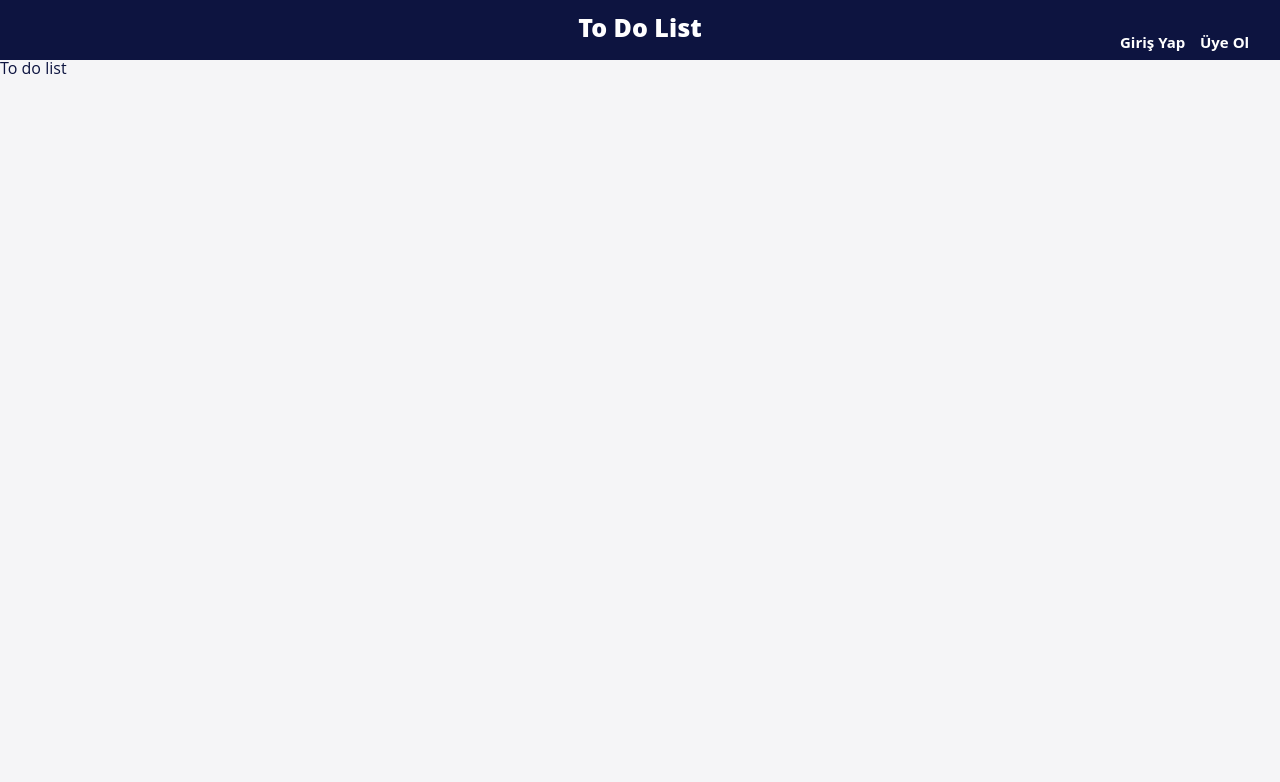
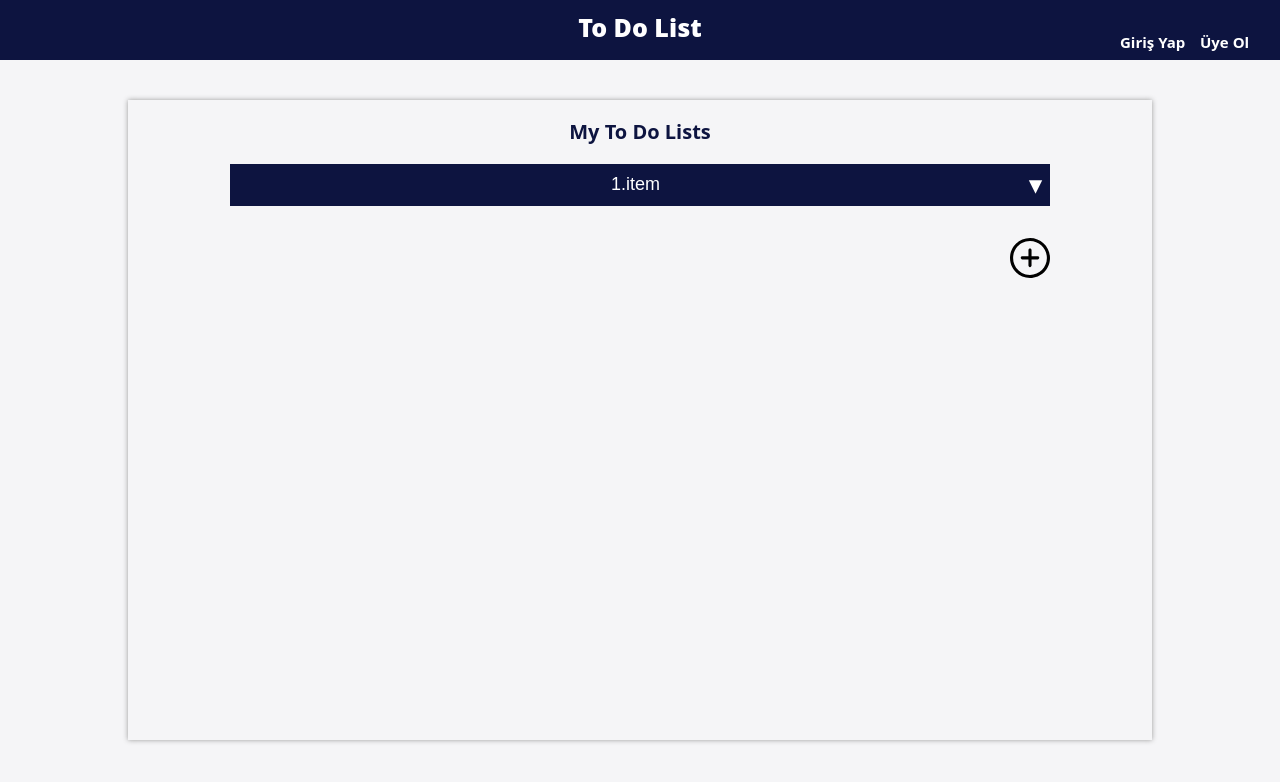
Before and after one commit to NurUcar/to-do-list, a Django app: page / in a window 1280 px wide. Shown: the top 782 px of the page. Run offline with Django 3.2, Linux system fonts and the light colour scheme; some libraries are stand-ins or nearby versions.

Commit message:
add to-do-list html css javascripts

```diff
--- a/core/static/css/style.css
+++ b/core/static/css/style.css
@@ -137,3 +137,85 @@ body {
     padding: 1vh;
     color: #fff;
 }
+
+.main_body {
+    width: 80%;
+    height: 80vh;
+    box-shadow: 0 0 5px #999;
+    margin-left: 10%;
+    margin-top: 5vh;
+}
+
+.main_body span {
+    display: flex;
+    width: 100%;
+    height: 8vh;
+    font-size: 20px;
+    font-weight: bold;
+    align-items: center;
+    justify-content: center;
+}
+
+.main_body .to_do_accordion {
+    width: 80%;
+    height: auto;
+    margin-left: 10%;
+    display: flex;
+    flex-direction: column;
+    margin-bottom: 2vh;
+}
+
+
+
+
+
+.to_do_accordion .content_accordion {
+    overflow: hidden;
+    max-height: 0;
+    width: 100%;
+    transition: max-height 0.2s;
+    padding: 0px 15px;
+    background-color: #d9d9dd;
+
+}
+
+.to_do_accordion .to_do_item {
+    display: block;
+    width: 100%;
+    padding: 10px;
+    color: #fff;
+    font-size: 18px;
+    background: #0D1440;
+    border: none;
+    outline: none;
+    cursor: pointer;
+    transition: background 0.2s;
+}
+
+.to_do_item::after {
+    content: '\25be';
+    float: right;
+    transform: scale(1.5);
+}
+
+.to_do_item--active {
+    background: #00529B;
+}
+
+.to_do_item--active::after {
+    content: '\25b4';
+}
+
+.main_body .add_to_do {
+    width: 5vh;
+    height: 5vh;
+    border-radius: 50%;
+    float: right;
+    margin-right: 10%;
+    margin-top: 2vh;
+}
+
+.add_to_do img {
+    width: initial;
+    height: initial;
+}
--- /dev/null
+++ b/core/static/javascript/function.js
@@ -0,0 +1,13 @@
+//open-close collapse
+document.querySelectorAll('.to_do_item').forEach(button => {
+    button.addEventListener('click', () => {
+        const collapseContent = button.nextElementSibling;
+        button.classList.toggle('to_do_item--active');
+        if (button.classList.contains('to_do_item--active')) {
+            collapseContent.style.maxHeight = collapseContent.scroollHeight + 'px';
+        } else {
+
+            collapseContent.style.maxHeight = 0;
+        }
+    });
+});
--- a/todolist/templates/todolist/base.html
+++ b/todolist/templates/todolist/base.html
@@ -18,6 +18,7 @@
     <link rel="stylesheet" , href="{% static "css/style.css" %}">
 
     <script src="https://cdnjs.cloudflare.com/ajax/libs/jquery/2.1.3/jquery.min.js"></script>
+    <script src="{% static "javascript/function.js" %}"></script>
 </head>
 
 <body>
--- a/todolist/templates/todolist/todolist.html
+++ b/todolist/templates/todolist/todolist.html
@@ -3,5 +3,22 @@
 {% block title %}To Do List | Üye Ol{% endblock %}
 
 {% block content %}
-To do list
+<div class="main_body">
+    <span>My To Do Lists</span>
+
+    <div class="to_do_accordion">
+        <button type="button" class="to_do_item">1.item</button>
+
+        <div class="content_accordion">Lorem Ipsum is simply dummy text of the printing and typesetting industry. Lorem Ipsum
+            has
+            been the industry's standard dummy text ever since the 1500s, when an unknown printer took a galley of
+            type
+            and scrambled it to make a type specimen book. It has survived not only five centuries, but also the
+            leap
+            into electronic typesetting, remaining essentially unchanged. It was popularised in the 1960s with the
+            release of Letraset sheets containing Lorem Ipsum passages, and more recently with desktop publishing
+            software like Aldus PageMaker including versions of Lorem Ipsum.</div>
+    </div>
+    <div class="add_to_do"><a href="#"><img src="{%static "img/add.svg" %}"></a></div>
+</div>
 {% endblock  %}
```
Also changed, not shown: core/static/img/add.svg (added).
